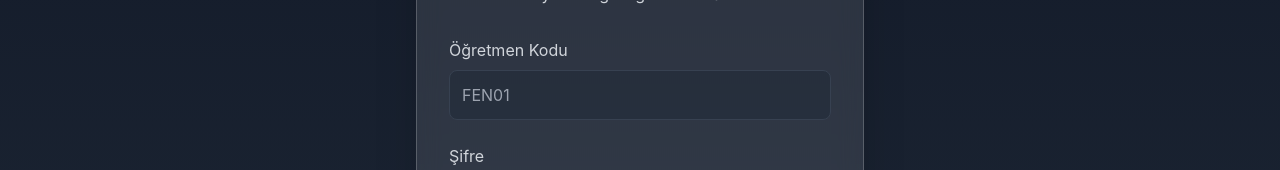
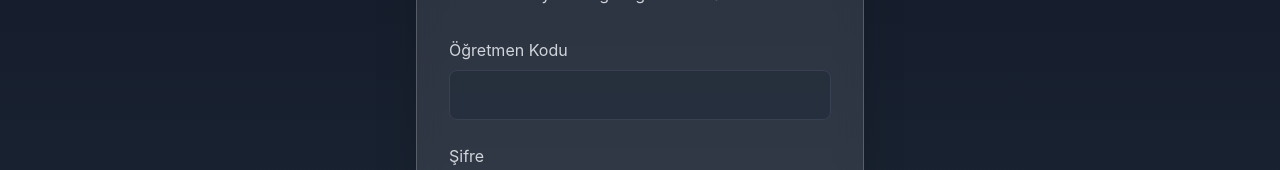
Before and after one commit to yrdgl/subasiooaygunlugum, a React (Create React App) app in the folder frontend/: page /OgretmenGiris in a window 1280 px wide. Shown: the part 274-444 px from the top of the page. Built offline with nearby package versions, Linux system fonts and the light colour scheme.

Commit message:
Update OgretmenGiris.js

```diff
--- a/frontend/src/pages/OgretmenGiris.js
+++ b/frontend/src/pages/OgretmenGiris.js
@@ -40,7 +40,7 @@ function OgretmenGiris() {
               value={ogretmenKodu}
               onChange={(e) => setOgretmenKodu(e.target.value)}
               className="w-full p-3 bg-gray-800/50 border border-gray-700 rounded-lg text-white"
-              placeholder="FEN01"
+              placeholder=""
               required
             />
           </div>
```
